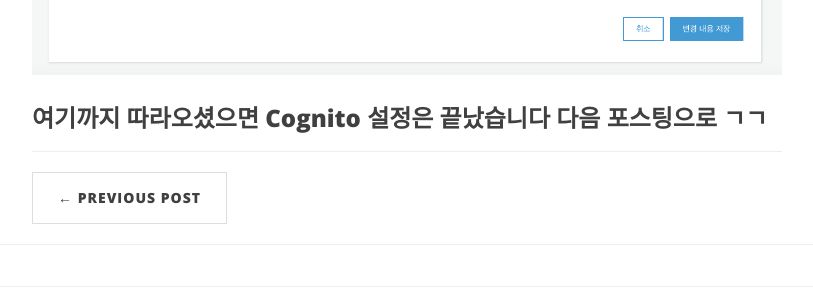
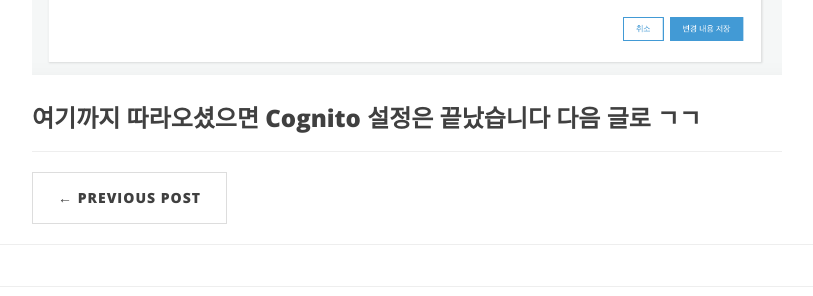
Before and after one commit to kimyeong-chae/kimyeong-chae.github.io, a Jekyll site: the page built from _posts/aws/2018-12-13-aws-cognito-apigateway-lambda.md, in a window 1280 px wide and 900 px high, scrolled down 3832 px. Shown: the part 373-669 px from the top of the window, without its empty margins (233-1046 px from the left). Built offline with Jekyll 4.4.1, drawn with Linux system fonts in a browser that asks for light colours; nearby versions of some CDN libraries; comment, search, counter and statistics services are not loaded.

Commit message:
포스팅 수정

```diff
--- a/_posts/aws/2018-12-13-aws-cognito-apigateway-lambda.md
+++ b/_posts/aws/2018-12-13-aws-cognito-apigateway-lambda.md
@@ -38,4 +38,4 @@
 ##### &nbsp;&nbsp;&nbsp;&nbsp; 앱 통합 > 앱 클라이언트 설정 > *Cognito User Pool, Client credentials, 허용된 사용자 지점 범위*  &nbsp; 체크 후 저장
 ![cognito-8](/img/post/20181213/cognito-8.png )
 
-### 여기까지 따라오셨으면 Cognito 설정은 끝났습니다 다음 포스팅으로 ㄱㄱ
+### 여기까지 따라오셨으면 Cognito 설정은 끝났습니다 다음 글로 ㄱㄱ
```
